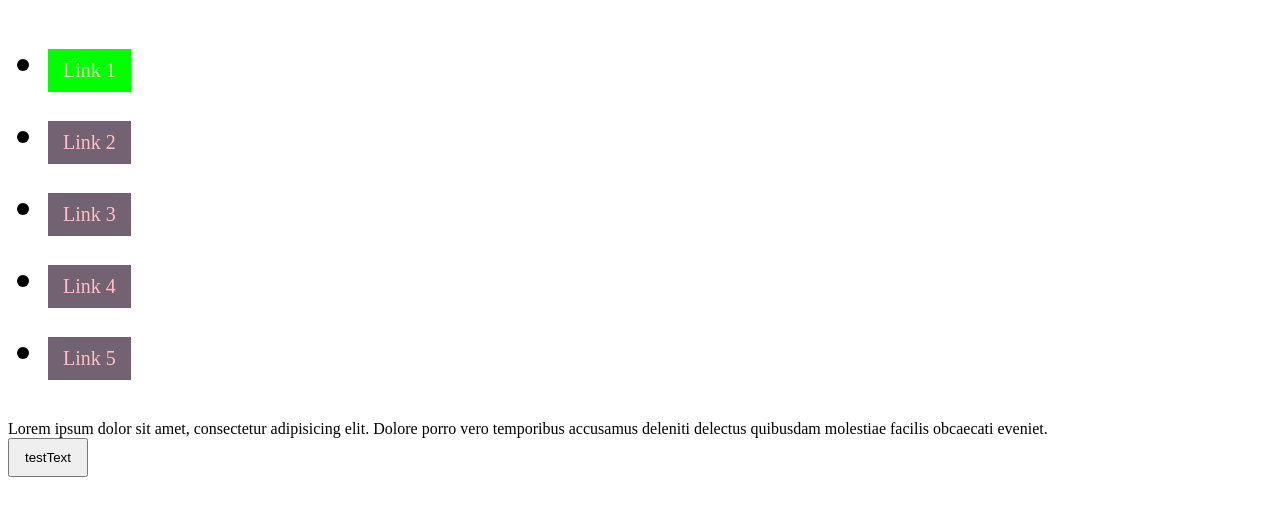
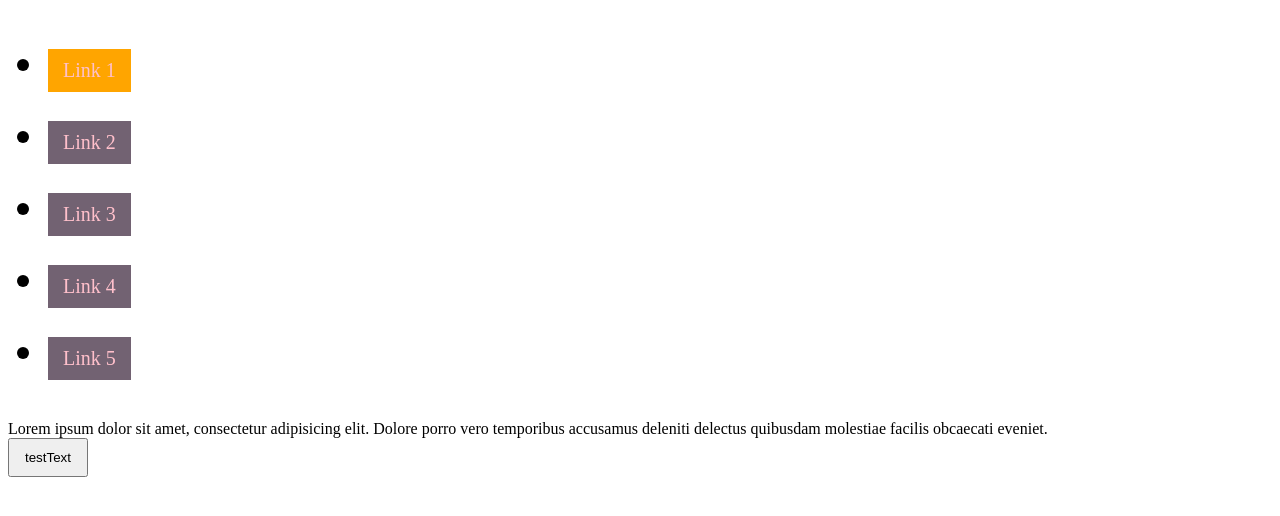
Before and after one commit to freshcodeFT/fm_pseudoclasses, a plain HTML site: page index.html in a window 1280 px wide. In both pictures the pointer is over the link "Link 1". Drawn offline with Linux system fonts and the light colour scheme.

Commit message:
Add :not example

```diff
--- a/assets/css/styles.css
+++ b/assets/css/styles.css
@@ -23,23 +23,16 @@
   background-color: darkcyan;
 }
 
-.web-link:hover{
-  color: rgb(229, 248, 190);
-  background-color: rgb(0, 255, 0);
-}
 
 .web-link:active{
   font-size: 15px;
-  background-color: red;
+  background-color: red !important;
   color: white;
 }
 
-
-
-
-/* .web-link:hover:not(button) {
+.web-link:hover:not(button) {
   background-color: orange;
-} */
+}
 
 .link-list{
   font-size: 40px;
```
